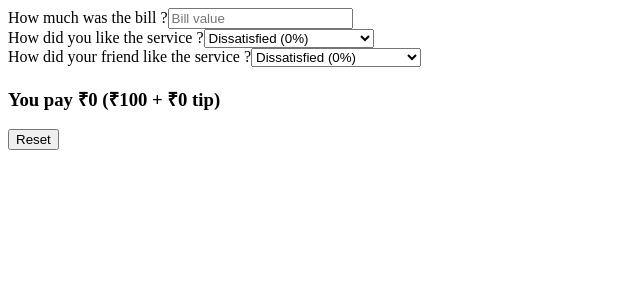
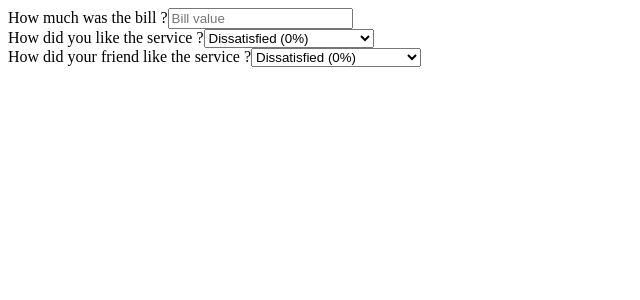
Before and after one commit to P666R/Steps-React, a React (Create React App) app: page / in a window 1280 px wide. Shown: the top 300 px of the page, without its empty margins (0-640 px from the left). Built offline with nearby package versions, Linux system fonts and the light colour scheme.

Commit message:
feat-tipcalculator: added conditional rendering

```diff
--- a/src/App.jsx
+++ b/src/App.jsx
@@ -31,8 +31,12 @@ function TipCalculator() {
       <SelectPercentage quality={friendQuality} onSetQuality={setFriendQuality}>
         How did your friend like the service ?
       </SelectPercentage>
-      <Output bill={bill} tip={tip} />
-      <Reset onHandleReset={handleReset} />
+      {bill > 0 && (
+        <>
+          <Output bill={bill} tip={tip} />
+          <Reset onHandleReset={handleReset} />
+        </>
+      )}
     </div>
   );
 }
```
